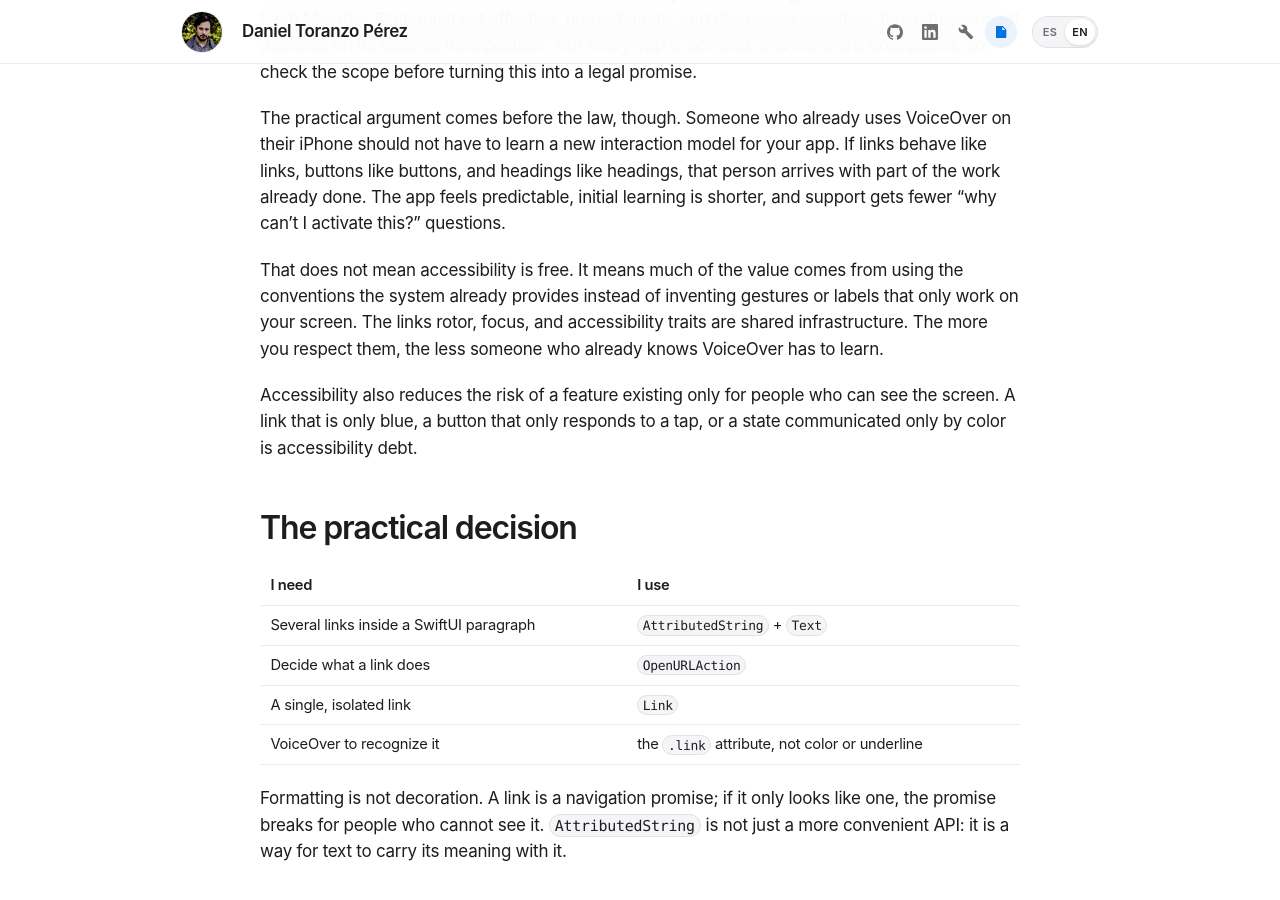
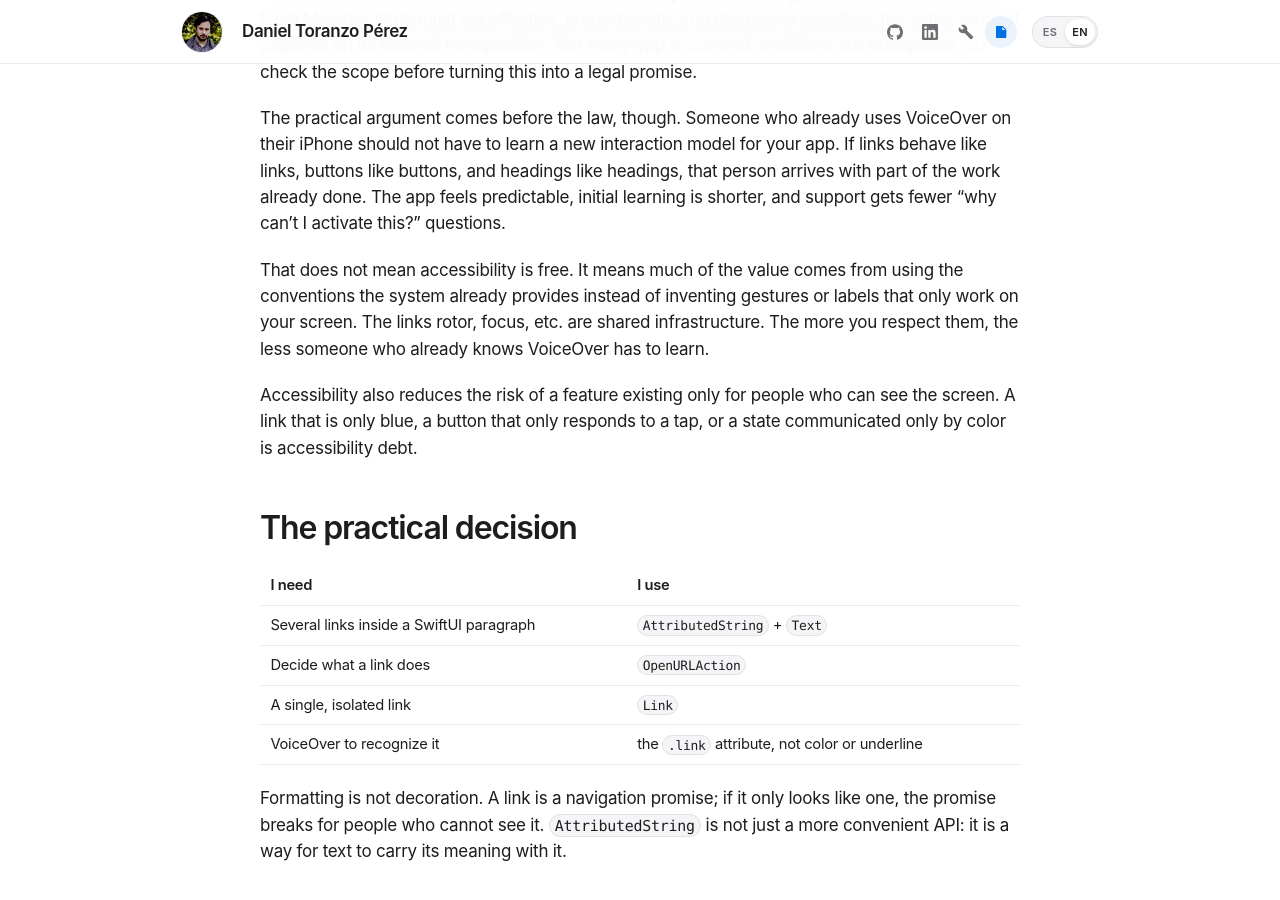
Before and after one commit to obocat/daniel_toranzo_perez, a Jekyll site: the page built from _posts/2026-11-19-attributedstring-enlaces-voiceover.markdown, in a window 1280 px wide and 900 px high, scrolled down 4954 px. Built offline with Jekyll 4.4.1, drawn with Linux system fonts in a browser that asks for light colours.

Commit message:
docs: simplify accessibility infrastructure example (#37)

```diff
--- a/_posts/2026-11-19-attributedstring-enlaces-voiceover.markdown
+++ b/_posts/2026-11-19-attributedstring-enlaces-voiceover.markdown
@@ -290,7 +290,7 @@ Accessibility is not only a product decision. The European Accessibility Act (EA
 
 The practical argument comes before the law, though. Someone who already uses VoiceOver on their iPhone should not have to learn a new interaction model for your app. If links behave like links, buttons like buttons, and headings like headings, that person arrives with part of the work already done. The app feels predictable, initial learning is shorter, and support gets fewer “why can’t I activate this?” questions.
 
-That does not mean accessibility is free. It means much of the value comes from using the conventions the system already provides instead of inventing gestures or labels that only work on your screen. The links rotor, focus, and accessibility traits are shared infrastructure. The more you respect them, the less someone who already knows VoiceOver has to learn.
+That does not mean accessibility is free. It means much of the value comes from using the conventions the system already provides instead of inventing gestures or labels that only work on your screen. The links rotor, focus, etc. are shared infrastructure. The more you respect them, the less someone who already knows VoiceOver has to learn.
 
 Accessibility also reduces the risk of a feature existing only for people who can see the screen. A link that is only blue, a button that only responds to a tap, or a state communicated only by color is accessibility debt.
 
```
Also changed, not shown: other parts of _posts/2026-11-19-attributedstring-enlaces-voiceover.markdown (+1 -1 lines).
